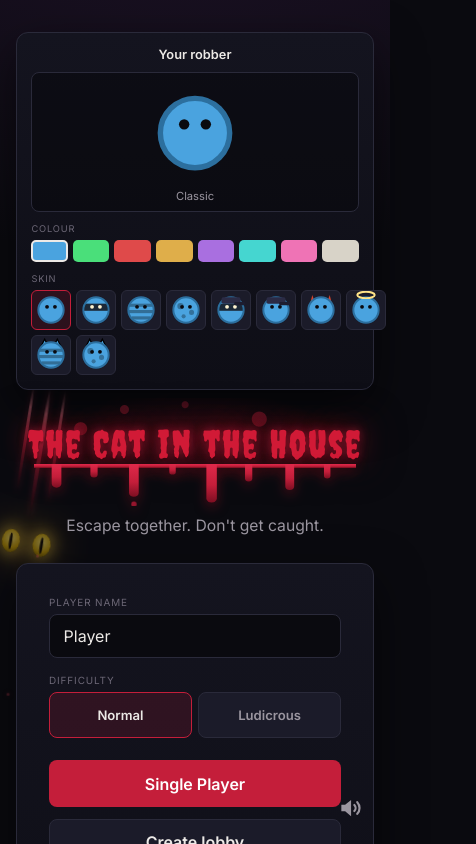
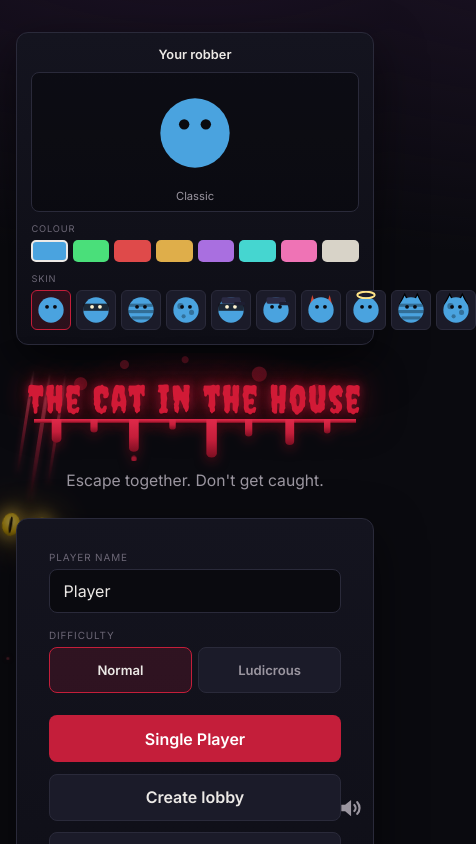
Before and after one commit to jsoto1233/the-cat-in-the-house, a React (Vite) app in the folder client/: page / in a window 390 px wide. Shown: the top 844 px of the page, 476 px wide, since content can reach past the window. Built offline with nearby package versions, Linux system fonts and the light colour scheme; no server answers.

Commit message:
lobby bug

```diff
--- a/client/src/game/house/houseSprites.ts
+++ b/client/src/game/house/houseSprites.ts
@@ -599,9 +599,6 @@ export function buildPlayer(
     parts.push(scene.add.rectangle(0, -3, R * 2, 7, 0x14141c, 0.85));
   }
 
-  const ring = scene.add.circle(0, 0, R).setStrokeStyle(2, PALETTE.playerDark);
-  parts.push(ring);
-
   // Eyes go on top of the mask so the character still reads as a face.
   parts.push(
     scene.add.circle(-4, -3, 1.8, skin?.pattern === "mask" ? 0xfff4d0 : 0x0a0a0f),
--- a/client/src/styles.css
+++ b/client/src/styles.css
@@ -1532,7 +1532,8 @@ input {
 .skin-swatch.is-on { border-color: var(--text); }
 .skin-grid {
   display: grid;
-  grid-template-columns: repeat(4, 1fr);
+  /* 10 skins across 5 columns = two even rows, no ragged tail. */
+  grid-template-columns: repeat(5, 1fr);
   gap: 5px;
 }
 .skin-cell {
@@ -1555,7 +1556,8 @@ input {
 @media (max-width: 900px) {
   .menu-layout { flex-direction: column; align-items: center; }
   .skin-panel { flex: 0 0 auto; width: min(460px, 100%); }
-  .skin-grid, .skin-swatches { grid-template-columns: repeat(8, 1fr); }
+  .skin-grid { grid-template-columns: repeat(10, 1fr); }
+  .skin-swatches { grid-template-columns: repeat(8, 1fr); }
 }
 
 /* ---------- Pre-game directions ---------- */
--- a/client/src/ui/components/SkinPicker.tsx
+++ b/client/src/ui/components/SkinPicker.tsx
@@ -107,7 +107,6 @@ function Avatar({ skin, color, size }: { skin: Skin; color: string; size: number
         <rect x="8" y="16" width="32" height="9" fill="#14141c" opacity="0.85" />
       )}
 
-      <circle cx="24" cy="24" r="16" fill="none" stroke="#2c6f9e" strokeWidth="2.5" />
       <circle cx="19" cy="20" r="2.4" fill={skin.pattern === "mask" ? "#fff4d0" : "#0a0a0f"} />
       <circle cx="29" cy="20" r="2.4" fill={skin.pattern === "mask" ? "#fff4d0" : "#0a0a0f"} />
 
--- a/client/src/ui/screens/GameView.tsx
+++ b/client/src/ui/screens/GameView.tsx
@@ -20,9 +20,9 @@ import {
 
 const MATCH_MS_NORMAL = 1 * 60 * 1000;
 const MATCH_MS_LUDICROUS = 30 * 1000;
-const MATCH_MS_NORMAL_FAST_THRESHOLD = 30 * 1000;
 const MATCH_MS_TICK = 1000;
-const MATCH_MS_NORMAL_FAST_INTERVAL = 500;
+// Ludicrous burns the clock at double speed; Normal always ticks real seconds.
+const MATCH_MS_LUDICROUS_INTERVAL = 500;
 
 function matchMsForDifficulty(difficulty: string) {
   return difficulty === "ludicrous" ? MATCH_MS_LUDICROUS : MATCH_MS_NORMAL;
@@ -139,17 +139,15 @@ export function GameView() {
     return () => window.clearTimeout(id);
   }, [escapeToast]);
 
-  const normalFastPhase =
-    difficulty === "normal" && timeLeftMs <= MATCH_MS_NORMAL_FAST_THRESHOLD;
-
   useEffect(() => {
     if (!isHost || gameplayPaused || timeLeftMs <= 0) return;
-    const intervalMs = normalFastPhase ? MATCH_MS_NORMAL_FAST_INTERVAL : MATCH_MS_TICK;
+    const intervalMs =
+      difficulty === "ludicrous" ? MATCH_MS_LUDICROUS_INTERVAL : MATCH_MS_TICK;
     const id = window.setInterval(() => {
       setTimeLeftMs((t) => Math.max(0, t - MATCH_MS_TICK));
     }, intervalMs);
     return () => window.clearInterval(id);
-  }, [isHost, gameplayPaused, difficulty, normalFastPhase, timeLeftMs <= 0]);
+  }, [isHost, gameplayPaused, difficulty, timeLeftMs <= 0]);
 
   useEffect(() => {
     if (!isHost || timeLeftMs > 0 || gameOver) return;
```
